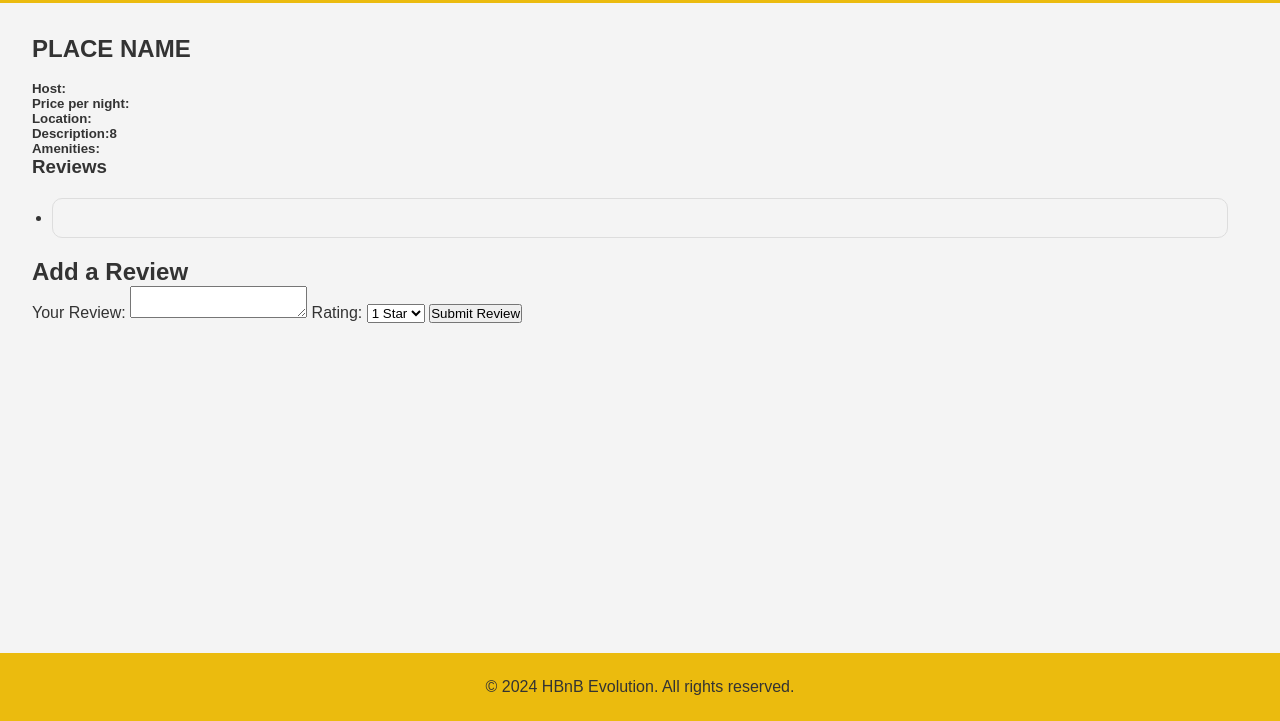
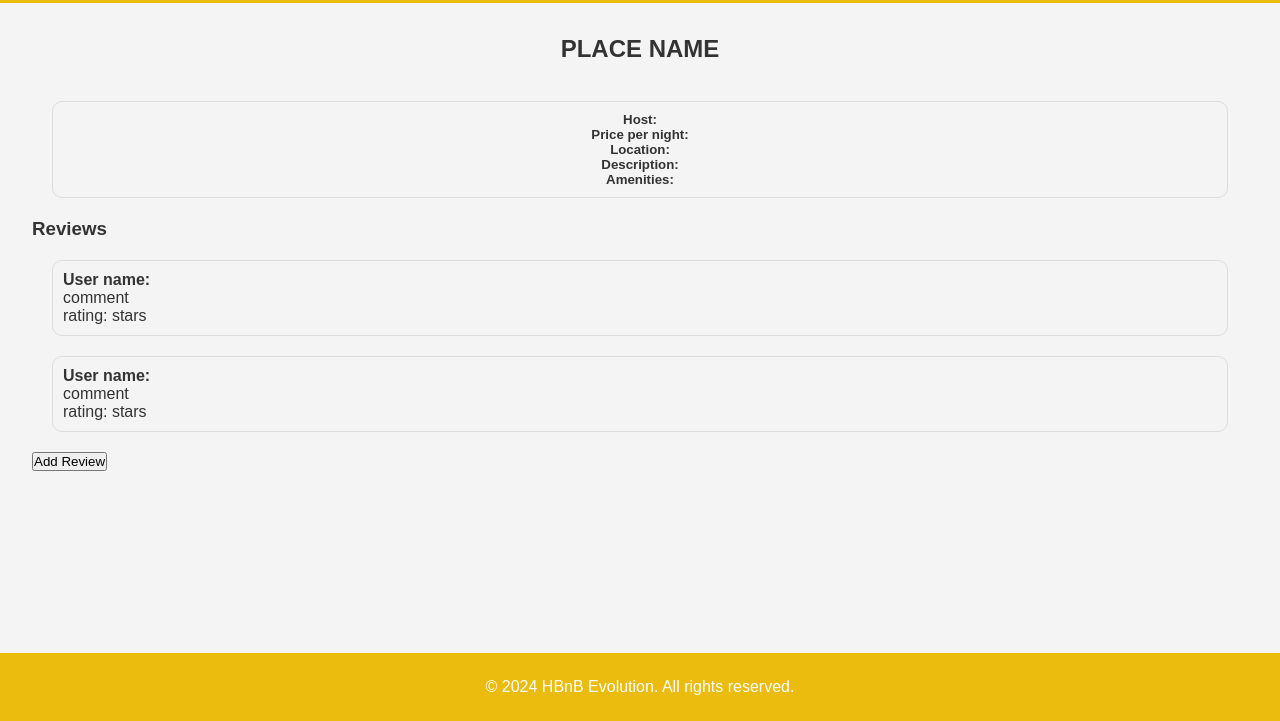
Before and after one commit to SPCDIAZRIVERACHRISTIAN/holbertonschool-hbnb-client, a plain HTML site: page base_files/page/place.html in a window 1280 px wide. Shown: the part 79-800 px from the top of the page. Drawn offline with Linux system fonts and the light colour scheme; a script that the page names is missing.

Commit message:
chore: Update HTML files with new review section and button

```diff
--- a/base_files/page/place.html
+++ b/base_files/page/place.html
@@ -22,33 +22,34 @@
                 <p><h5>Host:</h5></p>
                 <p><h5>Price per night:</h5></p>
                 <p><h5>Location:</h5></p>
-                <p><h5>Description:8</h5></p>
+                <p><h5>Description:</h5></p>
                 <p><h5>Amenities:</h5></p>
              </div>
         </section>
         <section id="reviews">
             <!-- Reviews will be populated dynamically -->
-             <div>
-                <h3>Reviews</h3>
-                <ul><li class="review-card"></li></ul>
+            <h3>Reviews</h3>
+            <div>
+                <ul>
+                    <li class="review-card">
+                        <h4>User name:</h4>
+                        <p>comment</p>
+                        <p>rating: stars</p>
+                    </li>
+                    <li class="review-card">
+                        <h4>User name:</h4>
+                        <p>comment</p>
+                        <p>rating: stars</p>
+                    </li>
+                </ul>
              </div>
         </section>
         <section id="add-review">
-            <h2>Add a Review</h2>
-            <form id="review-form">
-                <label for="review-text">Your Review:</label>
-                <textarea id="review-text" name="review-text" required></textarea>
-                <label for="rating">Rating:</label>
-                <select name="rating" id="rating">
-                    <option value="1">1 Star</option>
-                    <option value="2">2 Star</option>
-                    <option value="3">3 Star</option>
-                    <option value="4">4 Star</option>
-                    <option value="5">5 Star</option>
-                </select>
-
-                <button type="submit">Submit Review</button>
-            </form>
+            <!--add a button that takes the user to review-->
+            <!--make a verifier to see if its logged in if not send it to login-->
+            <div class="review-button-div">
+                <button type="button" id="review-link">Add Review</button>
+            </div>
         </section>
     </main>
     <div>
--- a/base_files/page/styles.css
+++ b/base_files/page/styles.css
@@ -29,6 +29,7 @@ footer {
 }
 footer p {
     text-align: center;
+    color: #fff;
 }
 nav {
     display: flex;
@@ -67,7 +68,7 @@ ul {
     list-style-type: none;
     padding: 0;
     margin: 0 auto; /* Center the grid container */
-    max-width: 1200px; /* Optional: Set a max-width to constrain the grid */
+    max-width: 1200px;  /*Optional: Set a max-width to constrain the grid */
     display: flex;
     justify-content: center;
 }
@@ -78,7 +79,7 @@ ul {
     border: 1px solid #ddd;
     border-radius: 10px;
     width: 300px;
-    height: 210px
+    height: 210px;
 }
 
 ul {
@@ -124,3 +125,18 @@ ul {
     padding: 10px;
     border-radius: 8px;
 }
+.review-card {
+        list-style-type: none;
+        text-align: left;
+}
+.place-info {
+    margin: 20px;
+    padding: 10px;
+    border: 1px solid #ddd;
+    border-radius: 10px;
+    text-align: center;
+}
+
+#place-details h2 {
+    text-align: center;
+}
```
Also changed, not shown: base_files/page/add_review.html (+17 -0 lines).
